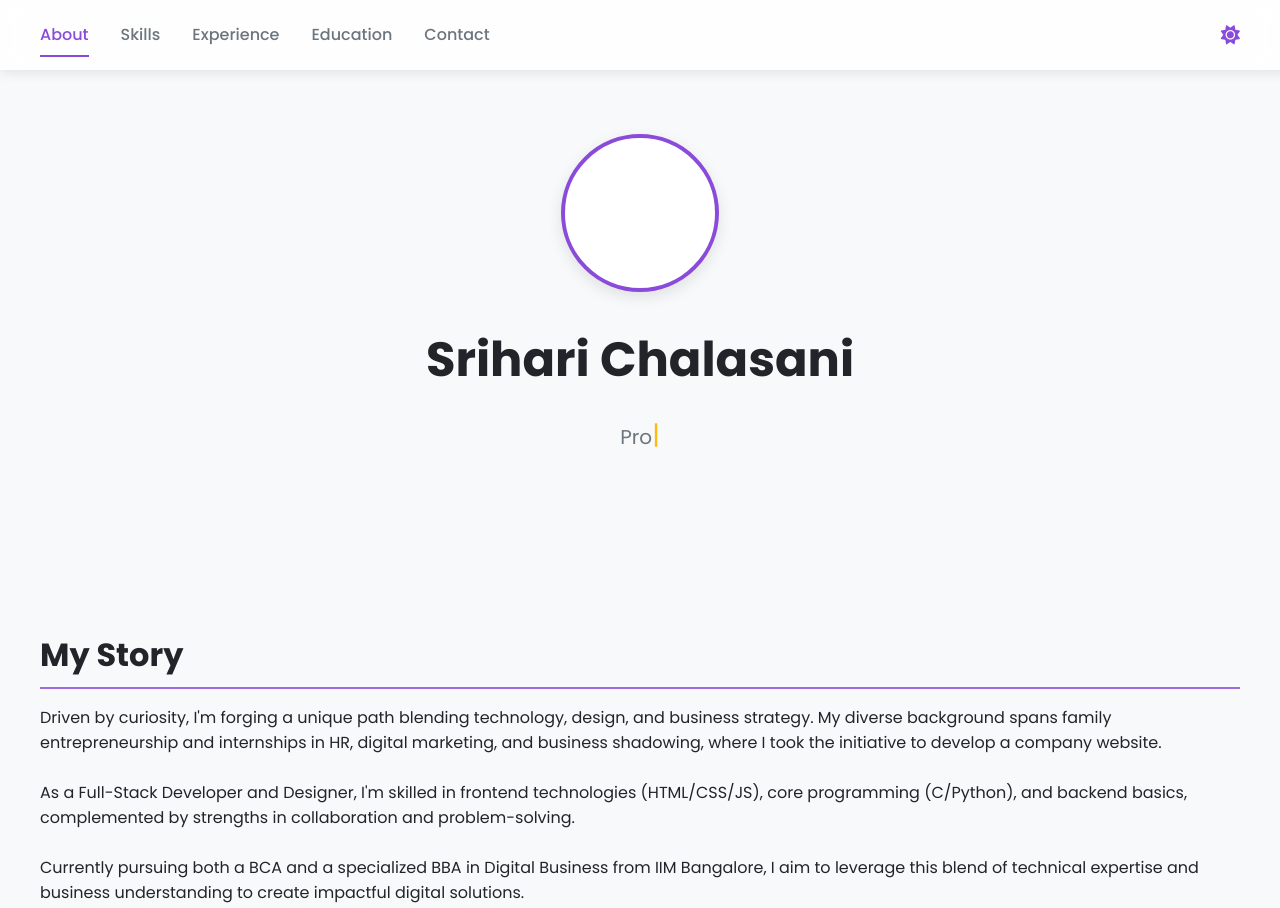
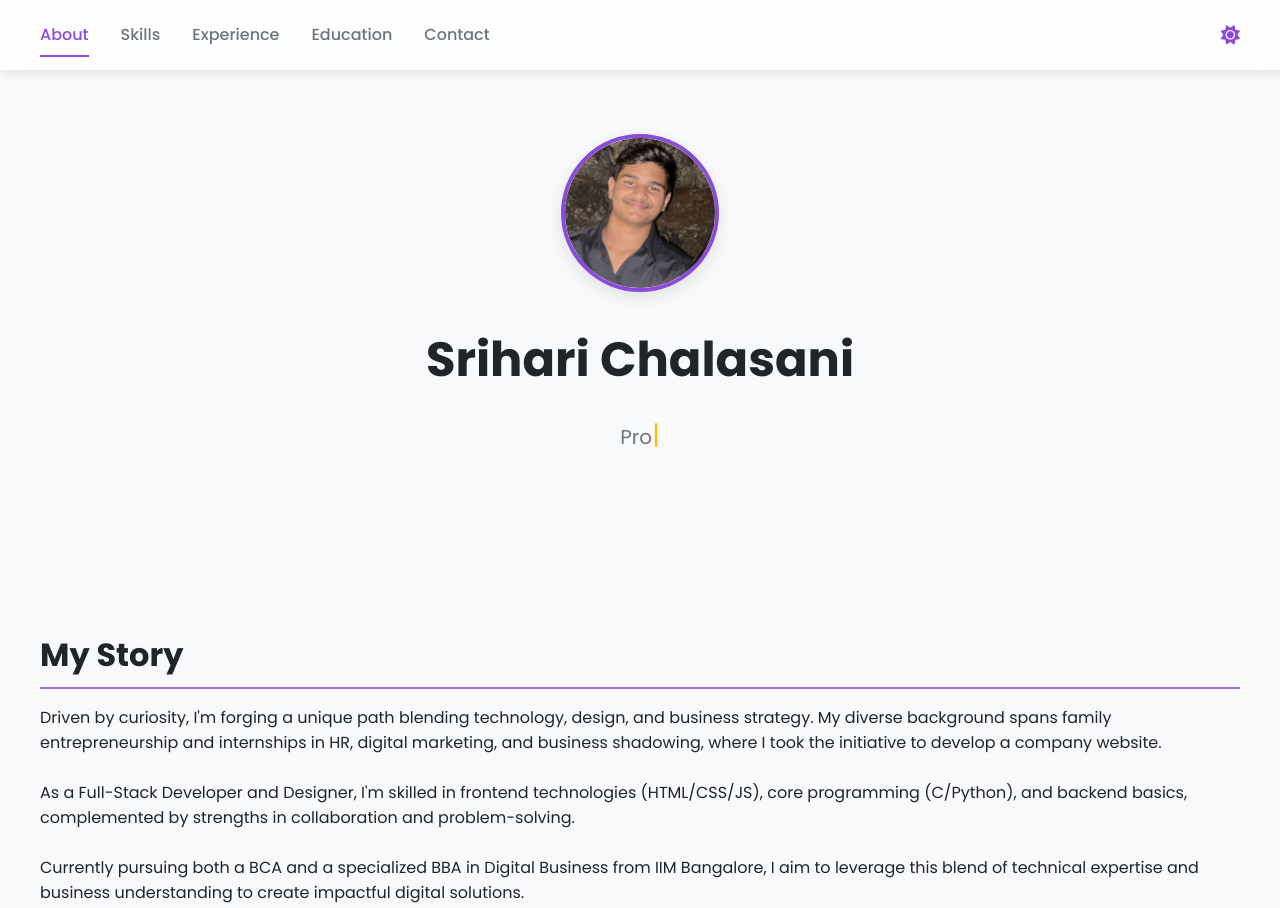
Before and after one commit to Challa2060/Resume, a plain HTML site: page index.html in a window 1280 px wide. Shown: the top 908 px of the page. Drawn offline with nearby package versions, Linux system fonts and the light colour scheme; the site is published under a folder, as on GitHub Pages, so addresses that start at the root find nothing.

Commit message:
Update index.html

```diff
--- a/index.html
+++ b/index.html
@@ -12,7 +12,7 @@
 
 <header class="fade-in">
   <div class="profile-picture-frame">
-    <img src="/Midterm_Final/Resume_pic.jpg" alt="Profile Picture Srihari Chalasani"> <!-- Add src="path/to/your/image.jpg" -->
+    <img src="Resume_pic.jpg" alt="Profile Picture Srihari Chalasani"> <!-- Add src="path/to/your/image.jpg" -->
   </div>
   <h1>Srihari Chalasani</h1>
   <p><span id="typed-subtitle"></span></p>
```
